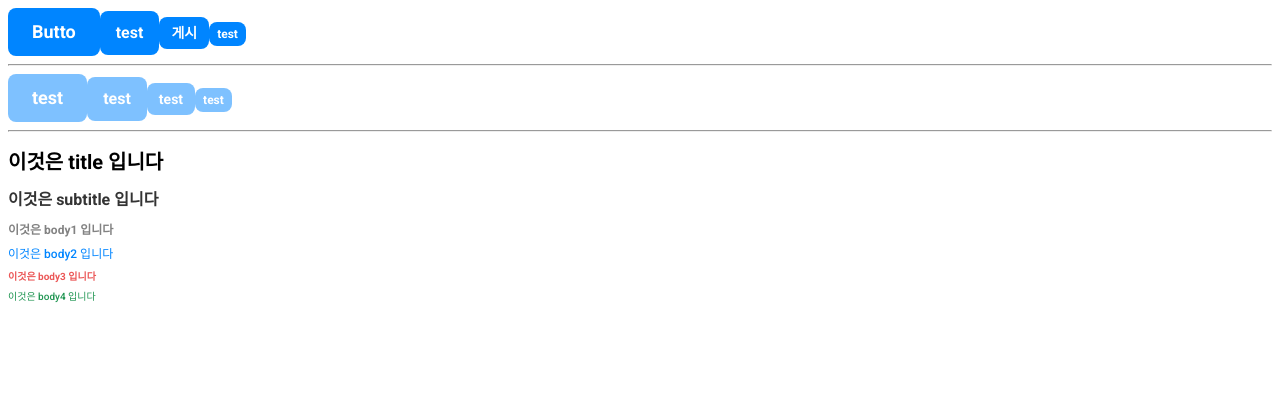
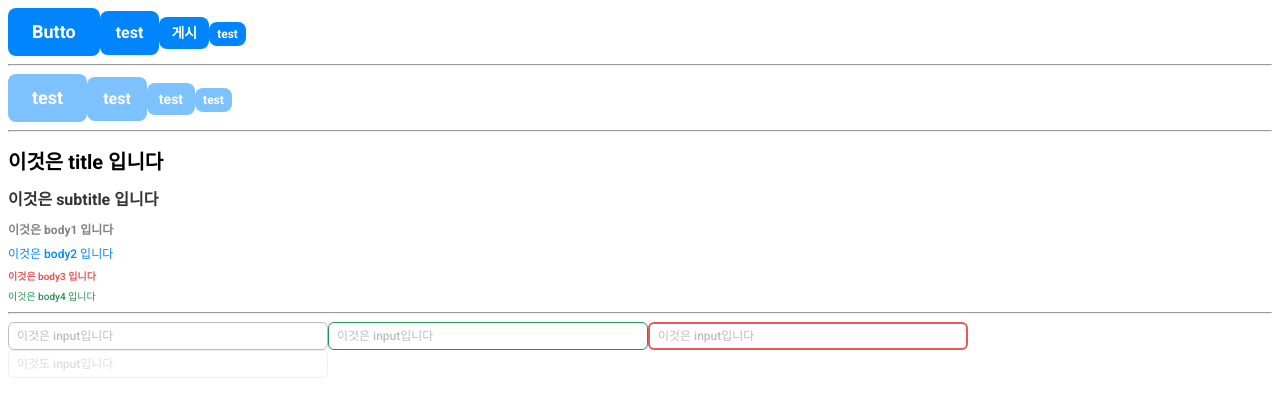
Before and after one commit to hautest/sns-frontend, a React (Create React App) app: page / in a window 1280 px wide. Shown: the top 412 px of the page. Built offline with nearby package versions, Linux system fonts and the light colour scheme.

Commit message:
feat: input-component

```diff
--- a/src/App.js
+++ b/src/App.js
@@ -2,6 +2,7 @@ import { ThemeProvider } from "styled-components";
 import { Button } from "./components/Button";
 import { GlobalStyle, theme } from "./styles";
 import { Typography } from "./components/Typography";
+import { Input } from "./components/Input";
 
 function App() {
   return (
@@ -46,6 +47,11 @@ function App() {
         <Typography variant="body4" color="success">
           이것은 body4 입니다
         </Typography>
+        <hr />
+        <Input placeholder="이것은 input입니다" />
+        <Input placeholder="이것은 input입니다" state="success" />
+        <Input placeholder="이것은 input입니다" required />
+        <Input placeholder="이것도 input입니다" disabled />
       </ThemeProvider>
     </>
   );
--- /dev/null
+++ b/src/components/Input.js
@@ -0,0 +1,29 @@
+import styled from "styled-components";
+
+export const Input = styled.input`
+  width: 320px;
+  height: 28px;
+  border: 1px solid
+    ${({ state, theme }) =>
+      state === "success" ? theme.colors.success : theme.colors.gray4};
+  box-sizing: border-box;
+  border-radius: 6px;
+  background: ${({ theme }) => theme.colors.white};
+  font-weight: 400;
+  font-size: 12px;
+  line-height: 100%;
+  padding: ${({ theme }) => theme.spacing.second};
+  ::placeholder {
+    color: ${({ theme }) => theme.colors.gray4};
+  }
+  :focus {
+    border: 2px solid ${({ theme }) => theme.colors.primary};
+  }
+  :invalid {
+    border: 2px solid ${({ theme }) => theme.colors.warn};
+  }
+  :disabled {
+    opacity: 0.5;
+    border: 1px solid ${({ theme }) => theme.colors.gray5};
+  }
+`;
--- a/src/styles/GlobalStyle.js
+++ b/src/styles/GlobalStyle.js
@@ -8,4 +8,7 @@ export const GlobalStyle = createGlobalStyle`
   button {
     font-family: 'Roboto';
   }
+  input {
+    font-family: 'Roboto';
+  }
 `;
--- a/src/styles/theme.js
+++ b/src/styles/theme.js
@@ -13,6 +13,15 @@ const colors = {
   hoverColor: "#0065c2",
 };
 
+const spacing = {
+  first: "4px",
+  second: "8px",
+  third: "16px",
+  fourth: "32px",
+  fifth: "64px",
+};
+
 export const theme = {
   colors,
+  spacing,
 };
```
